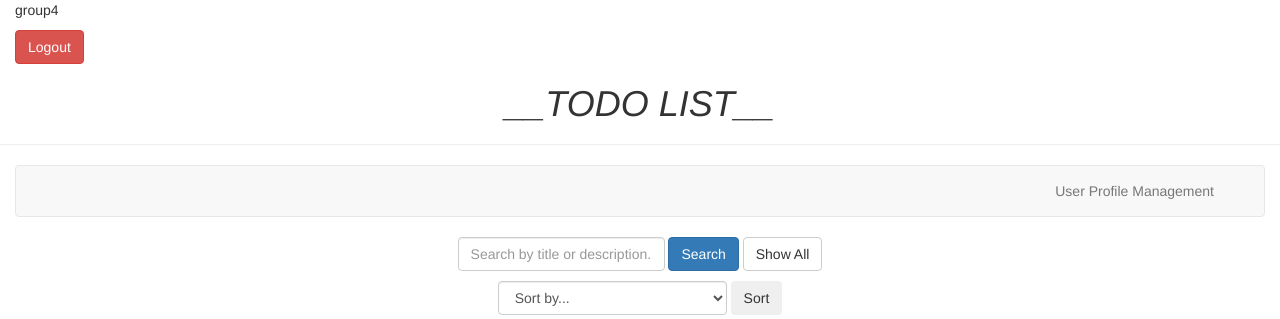
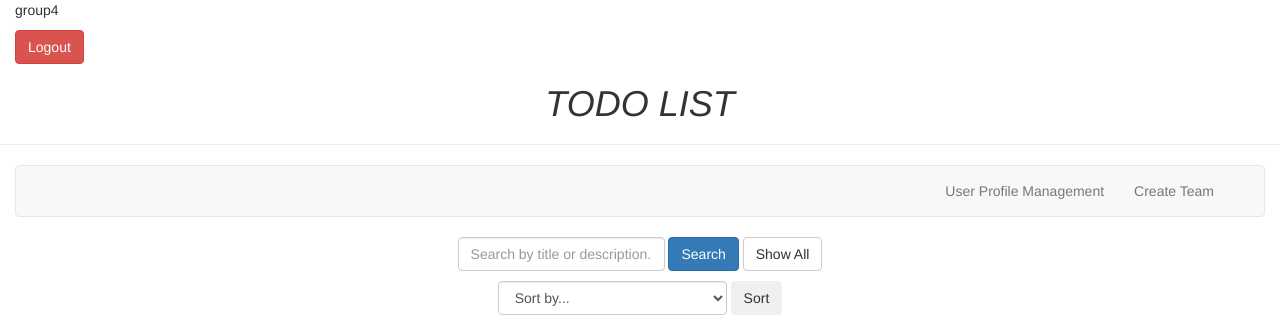
Before and after one commit to DePaul-CSC-394-401/mini-project-team-4, a Django app: page / in a window 1280 px wide; the page is wider, and only the part inside the window is pictured. Shown: the top 319 px of that part. Run offline with Django 5.2, Linux system fonts and the light colour scheme; a user stored in the database is signed in; data comes from the database, SQL or seed files in the repository; some libraries are stand-ins or nearby versions.

Commit message:
make modal for team creation

```diff
--- a/todo/templates/todo/index.html
+++ b/todo/templates/todo/index.html
@@ -75,7 +75,7 @@
   {% endif %}
 
   <center class="row">
-    <h1><i>__TODO LIST__</i></h1>
+    <h1><i>TODO LIST</i></h1>
     <hr />
   </center>
 
@@ -87,6 +87,8 @@
       </div>
       <ul class="nav navbar-nav navbar-right">
         <li><a href="#" data-toggle="modal" data-target="#profileModal">User Profile Management</a></li>
+        <!-- Create Team -->
+        <li><a href="#" data-toggle="modal" data-target="#createTeamModal">Create Team</a></li>
       </ul>
     </div>
   </nav>
@@ -143,6 +145,43 @@
       </div>
     </div>
   </div>
+  <!-- Modal for Create Team -->
+  <div id="createTeamModal" class="modal fade" role="dialog">
+    <div class="modal-dialog">
+      <div class="modal-content">
+        <div class="modal-header">
+          <button type="button" class="close" data-dismiss="modal">&times;</button>
+          <h4 class="modal-title">Create a New Team</h4>
+        </div>
+        <div class="modal-body">
+          <form id="create-team-form" method="POST" action="{% url 'create_team' %}">
+            {% csrf_token %}
+            <div class="form-group">
+              <label for="team_name">Team Name</label>
+              <input type="text" class="form-control" id="team_name" name="name" required>
+            </div>
+            <div class="form-group">
+              <label for="team_members">Select Team Members</label>
+              <select class="form-control" id="team_members" name="members" multiple>
+                {% for user in users %}
+                  <option value="{{ user.id }}">{{ user.username }}</option>
+                {% endfor %}
+              </select>
+            </div>
+            <div class="form-group"></div>
+                <label for="team_name">Description</label>
+                <input type="text" class="form-control" id="team_description" name="description" required>
+              </div>
+            <button type="submit" class="btn btn-primary">Create Team</button>
+          </form>
+        </div>
+        <div class="modal-footer">
+          <button type="button" class="btn btn-default" data-dismiss="modal">Close</button>
+        </div>
+      </div>
+    </div>
+  </div>
+
   <!-- Search Bar -->
   <div class="row">
     <div class="col-md-6 col-md-offset-3">
@@ -263,6 +302,29 @@
       </div>
     </div>
   </div>
+  <script src="https://ajax.googleapis.com/ajax/libs/jquery/3.5.1/jquery.min.js"></script>
+  <script>
+  $(document).ready(function(){
+      $('#create-team-form').on('submit', function(event) {
+          event.preventDefault();  // Prevent default form submission
+
+          $.ajax({
+              type: 'POST',
+              url: $(this).attr('action'),  // Use the action URL from the form
+              data: $(this).serialize(),     // Serialize the form data
+              success: function(response) {
+                  // Handle success: You could show a success message or update the UI
+                  $('#createTeamModal').modal('hide'); // Hide the modal
+                  // Optionally, update your team list here if needed
+              },
+              error: function(xhr, status, error) {
+                  // Handle error
+                  console.error(xhr.responseText);
+              }
+          });
+      });
+  });
+  </script>
+
 </body>
-
 </html>
--- a/todo/views.py
+++ b/todo/views.py
@@ -17,6 +17,7 @@ from django.core.mail import send_mail
 from django.conf import settings  # for accessing email config
 from django.template.loader import render_to_string
 from django.utils.html import strip_tags
+from django.contrib.auth.models import User
 
 
 class CustomLoginView(LoginView):
@@ -96,10 +97,14 @@ def index(request):
     else:
         form = TodoForm()
 
+    # get all the users for the create team modal (excluding the current user)
+    users = User.objects.exclude(id=request.user.id)
+
     page = {
         "forms": form,
         "list": item_list,
         "title": "TODO LIST",
+        "users": users,
     }
     return render(request, 'todo/index.html', page)
 
@@ -189,11 +194,15 @@ def change_password(request):
 
 @login_required
 def create_team(request):
+    users = User.objects.all()
+    print(users)
     if request.method == 'POST':
         form = TeamForm(request.POST)
         if form.is_valid():
-            form.save()
+            team = form.save(commit=False)
+            team.save() # save the team
+            form.save_m2m() # add members to the team -> save the manytomany relationships
             return redirect('team_list')
     else: # if get request then give back empty form (ie page is loaded for first time)
         form = TeamForm()
-    return render(request, 'todo/team.html', {'form': form})
+    return render(request, 'todo/team.html', {'form': form, 'users': users})
--- a/todo_site/urls.py
+++ b/todo_site/urls.py
@@ -10,7 +10,7 @@ urlpatterns = [
     path('register/', RegisterPage.as_view(), name='register'),
 
     path('', views.index, name="todo"),
-     path('del/<str:item_id>/', views.remove, name='del'),
+    path('del/<str:item_id>/', views.remove, name='del'),
     path('edit/<str:item_id>', views.edit, name="edit"),
     path('admin/', admin.site.urls),
     path('complete/<int:item_id>/', views.mark_complete, name='mark_complete'),
```
